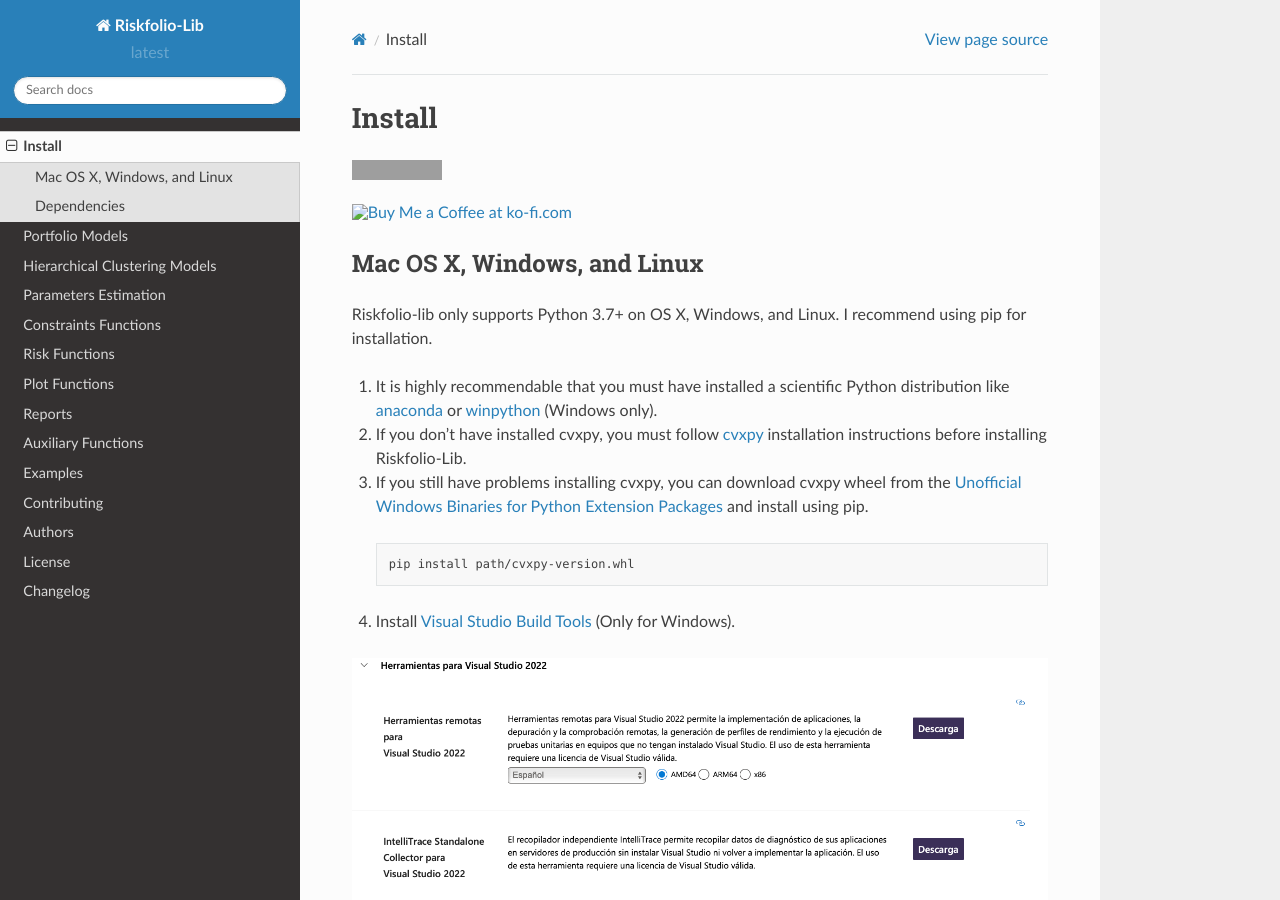
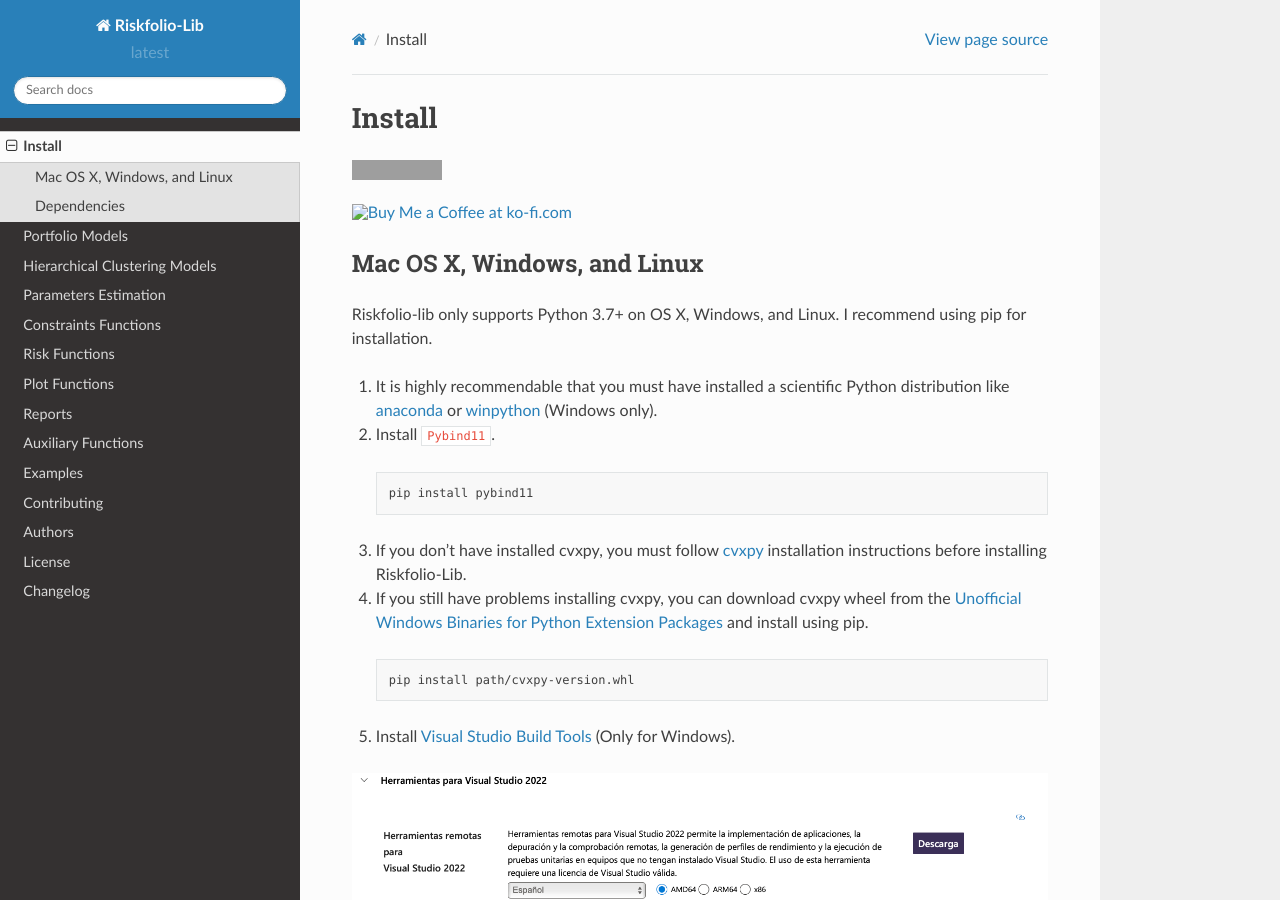
Before and after one commit to dcajasn/Riskfolio-Lib, a Sphinx documentation site: the page built from docs/source/install.rst, in a window 1280 px wide and 900 px high. Built offline with Sphinx 7.4.7 and the Read the Docs theme 2.0.0, drawn with Linux system fonts in a browser that asks for light colours; grey boxes are pictures that could not be loaded.

Commit message:
Update install.rst

```diff
--- a/docs/source/install.rst
+++ b/docs/source/install.rst
@@ -21,15 +21,22 @@
 
 1. It is highly recommendable that you must have installed a scientific Python distribution like `anaconda <https://www.anaconda.com/products/individual>`_ or `winpython <https://winpython.github.io>`_ (Windows only).
 
-2. If you don't have installed cvxpy, you must follow `cvxpy <https://www.cvxpy.org/install/index.html>`_ installation instructions before installing Riskfolio-Lib.
+2. Install ``Pybind11``.
 
-3. If you still have problems installing cvxpy, you can download cvxpy wheel from the `Unofficial Windows Binaries for Python Extension Packages <https://www.lfd.uci.edu/~gohlke/pythonlibs/#cvxpy>`_ and install using pip.
+  ::
+
+      pip install pybind11
+
+
+3. If you don't have installed cvxpy, you must follow `cvxpy <https://www.cvxpy.org/install/index.html>`_ installation instructions before installing Riskfolio-Lib.
+
+4. If you still have problems installing cvxpy, you can download cvxpy wheel from the `Unofficial Windows Binaries for Python Extension Packages <https://www.lfd.uci.edu/~gohlke/pythonlibs/#cvxpy>`_ and install using pip.
 
   ::
 
       pip install path/cvxpy‑version.whl
 
-4. Install `Visual Studio Build Tools <https://visualstudio.microsoft.com/es/downloads/>`_ (Only for Windows).
+5. Install `Visual Studio Build Tools <https://visualstudio.microsoft.com/es/downloads/>`_ (Only for Windows).
 
 .. image:: images/MVSC1.png
     :width: 100%
```
Also changed, not shown: other parts of docs/source/install.rst (+3 -3 lines).
